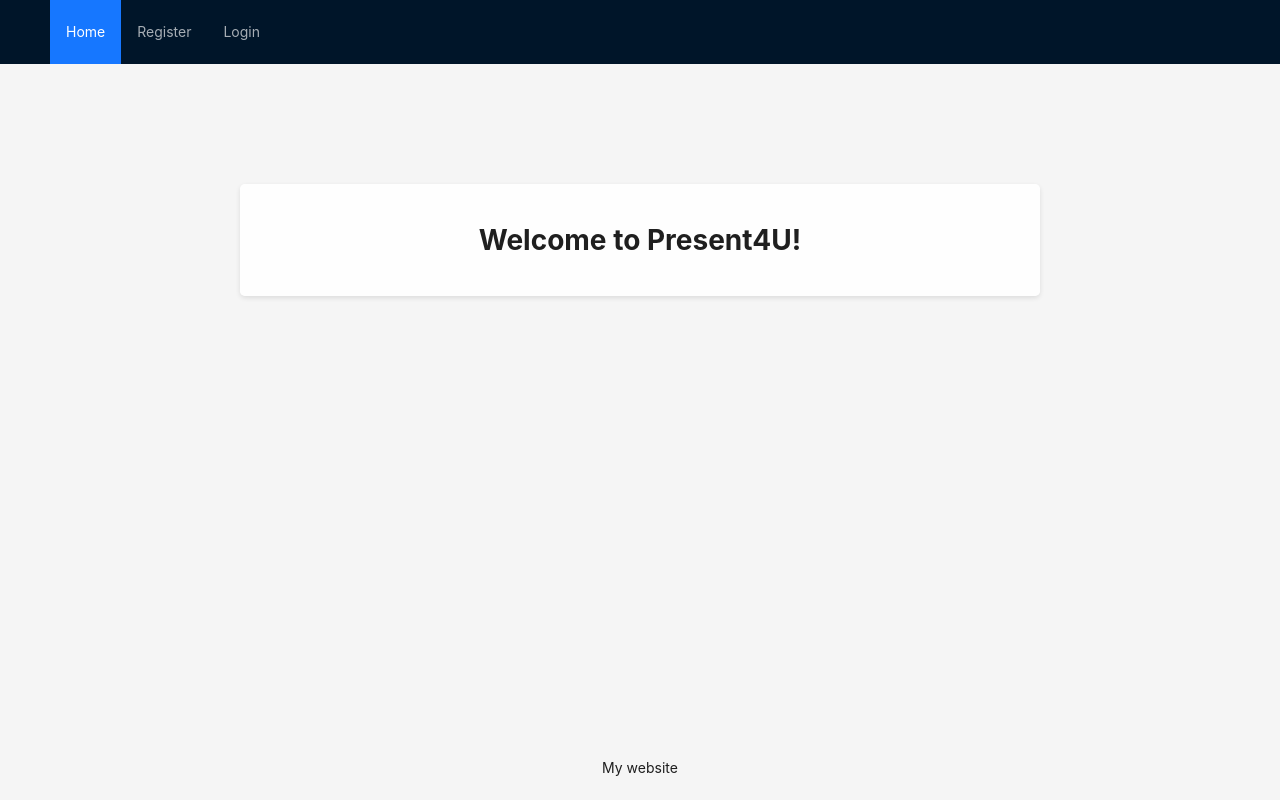
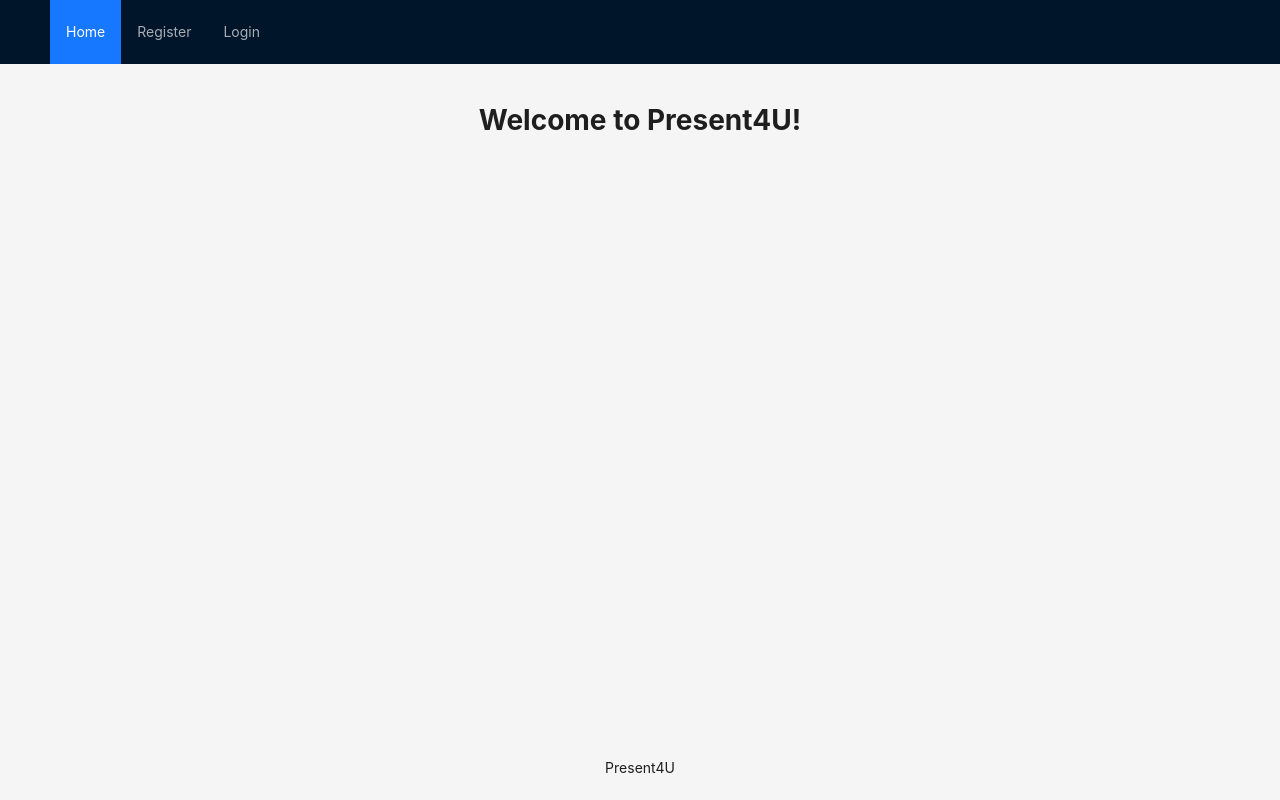
Before and after one commit to uo271288/Present4U_frontend-AntDesign, a React (Create React App) app: page /login in a window 1280 px wide. Both pictures are taken after a click on the item "Home". Built offline with nearby package versions, Linux system fonts and the light colour scheme.

Commit message:
Fixed App.js

```diff
--- a/src/App.js
+++ b/src/App.js
@@ -79,9 +79,7 @@
       <Content style={{ padding: "20px 50px" }}>
         <Routes>
           <Route path="/" element={
-            <div className='main-container'>
-              <h1>Welcome to Present4U!</h1>
-            </div>
+            <h1>Welcome to Present4U!</h1>
           } />
           <Route path="/createUser" element={
             <CreateUserComponent />
@@ -106,7 +104,7 @@
           } />
         </Routes>
       </Content>
-      <Footer style={{ textAlign: "center" }}>My website</Footer>
+      <Footer style={{ textAlign: "center" }}>Present4U</Footer>
     </Layout>
   )
 }
```
